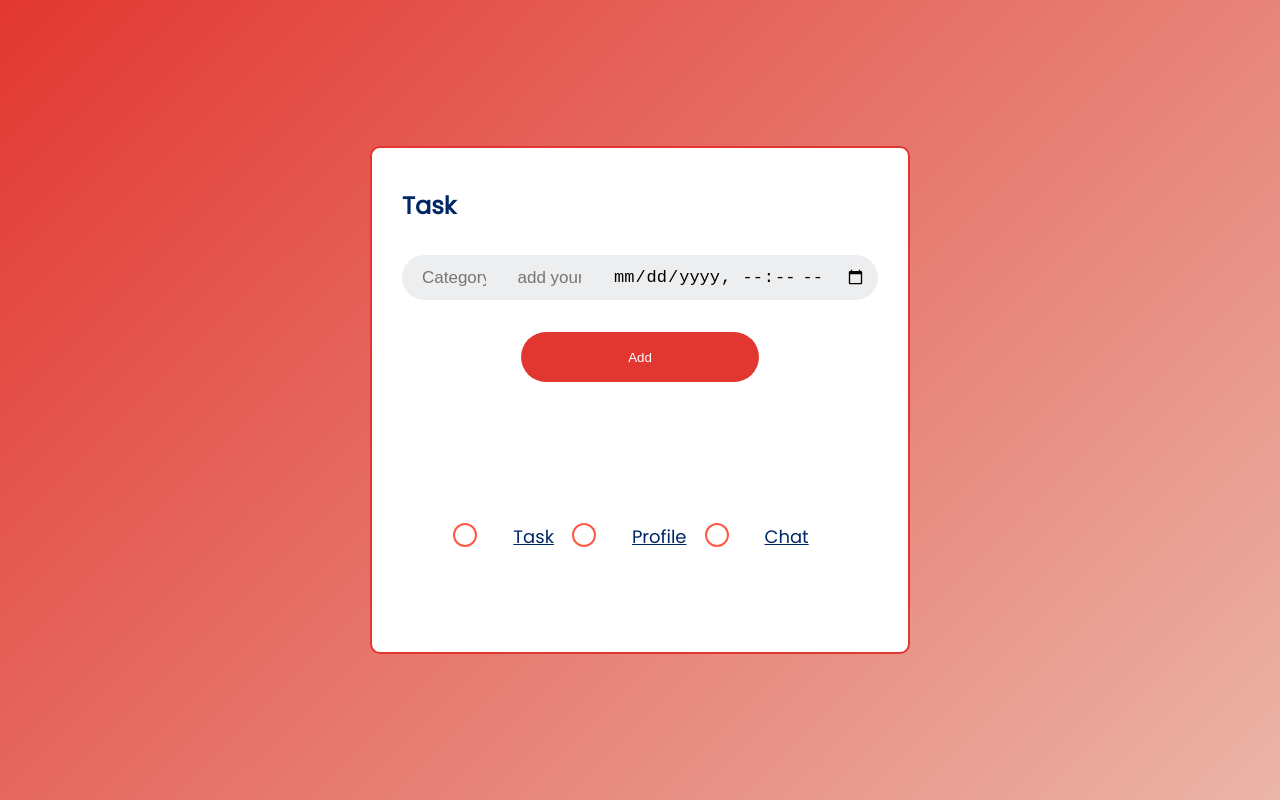
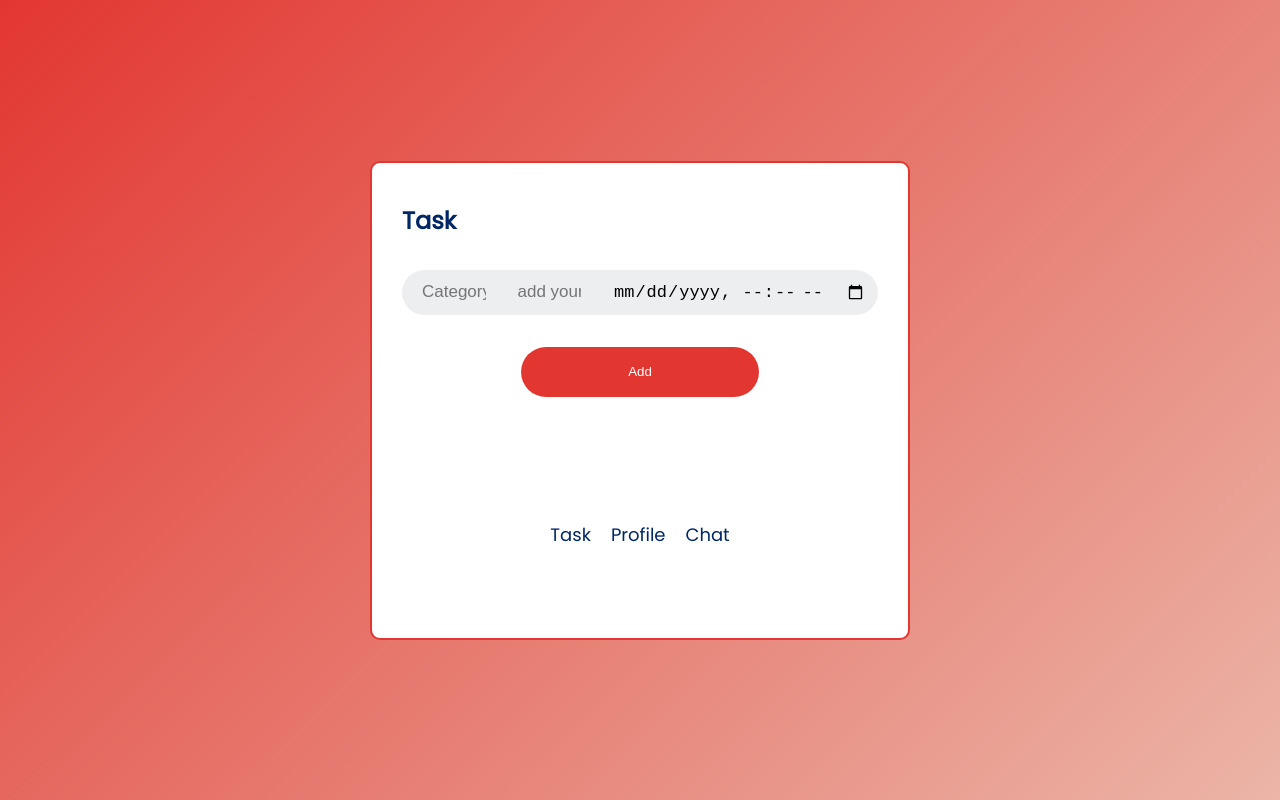
Before and after one commit to rens20/todo, a plain HTML site: page index.html in a window 1280 px wide. Drawn offline with nearby package versions, Linux system fonts and the light colour scheme.

Commit message:
Update index.html

```diff
--- a/index.html
+++ b/index.html
@@ -23,11 +23,11 @@
           <button>Add</button>
         <ul id="list-container">
         </ul>
-         <footer class="app-footer">
+        <footer class="app-footer">
             <ul class="footer-list">
-                <li><a href="admin.html">Task</a></li>
-                <li><a href="profile.html">Profile</a></li>
-                <li><a href="chat.html">Chat</a></li>
+                <a class="link"  href="admin.html">Task</a>
+                <a  class="link"   href="profile.html">Profile</a>
+                <a  class="link"   href="chat.html">Chat</a>
             </ul>
         </footer>
     </div>
```
